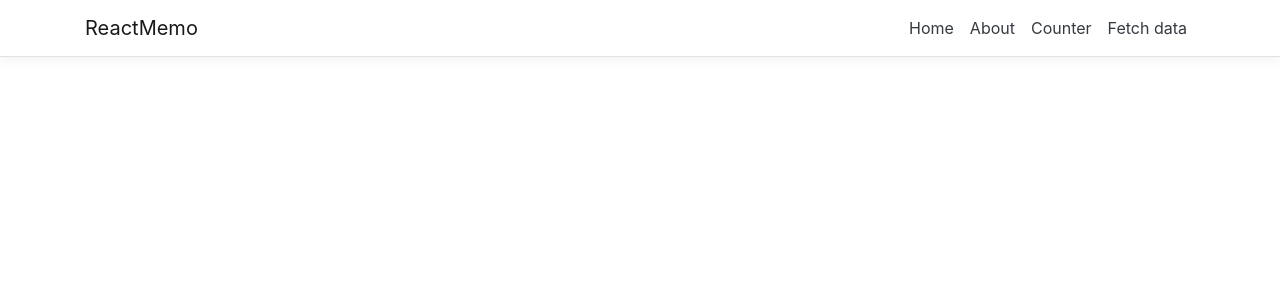
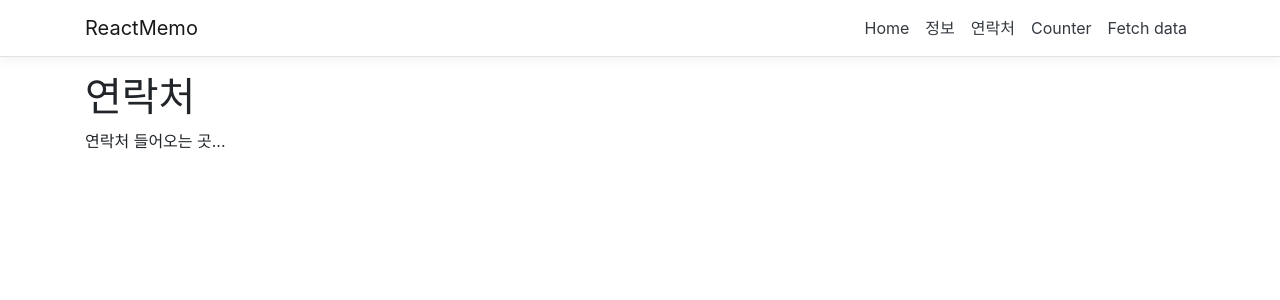
Before and after one commit to VisualAcademy/ReactMemo, a React (Create React App) app in the folder ReactMemo/ClientApp/: page /contact in a window 1280 px wide. Shown: the top 300 px of the page. Built offline with nearby package versions, Linux system fonts and the light colour scheme.

Commit message:
Contact 컴포넌트 추가

```diff
--- a/ReactMemo/ClientApp/src/App.js
+++ b/ReactMemo/ClientApp/src/App.js
@@ -5,6 +5,7 @@ import { Home } from './components/Home';
 import { FetchData } from './components/FetchData';
 import { Counter } from './components/Counter';
 import { About } from './components/About';
+import { Contact } from './components/Contact';
 
 import './custom.css'
 
@@ -18,6 +19,7 @@ export default class App extends Component {
                 <Route path='/counter' component={Counter} />
                 <Route path='/fetch-data' component={FetchData} />
                 <Route path='/about' component={About} />
+                <Route path='/contact' component={Contact} />
             </Layout>
         );
     }
--- /dev/null
+++ b/ReactMemo/ClientApp/src/components/Contact.js
@@ -0,0 +1,14 @@
+import React, { Component } from "react";
+
+export class Contact extends Component {
+    render() {
+        return (
+            <div>
+                <h1>연락처</h1>
+                <p>
+                    연락처 들어오는 곳...
+                </p>
+            </div>
+        );
+    }
+}
--- a/ReactMemo/ClientApp/src/components/NavMenu.js
+++ b/ReactMemo/ClientApp/src/components/NavMenu.js
@@ -34,7 +34,10 @@ export class NavMenu extends Component {
                                     <NavLink tag={Link} className="text-dark" to="/">Home</NavLink>
                                 </NavItem>
                                 <NavItem>
-                                    <NavLink tag={Link} className="text-dark" to="/about">About</NavLink>
+                                    <NavLink tag={Link} className="text-dark" to="/about">정보</NavLink>
+                                </NavItem>
+                                <NavItem>
+                                    <NavLink tag={Link} className="text-dark" to="/contact">연락처</NavLink>
                                 </NavItem>
                                 <NavItem>
                                     <NavLink tag={Link} className="text-dark" to="/counter">Counter</NavLink>
```
